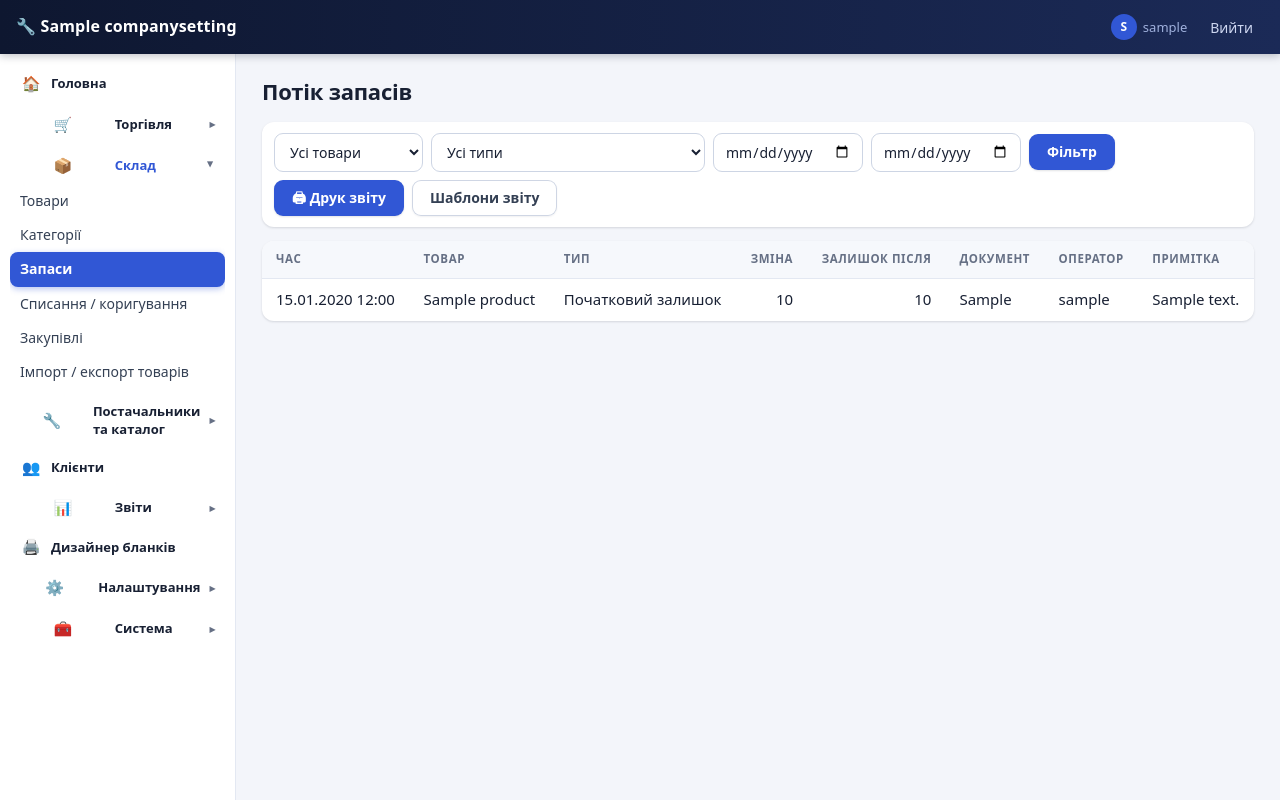
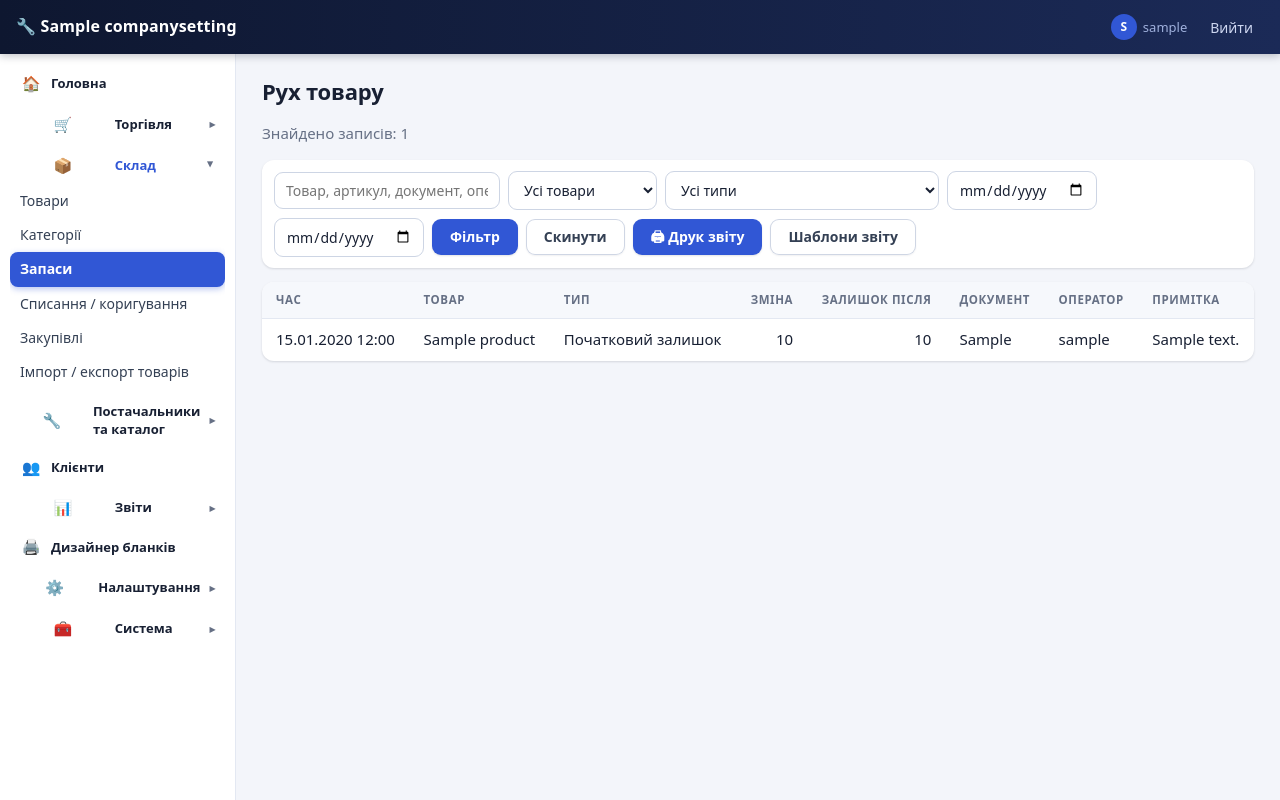
Before and after one commit to pavlo9840-gggpol/crm-prototup, a Django app: page /inventory/movements/ in a window 1280 px wide. Run offline with Django 4.2, Linux system fonts and the light colour scheme; a user stored in the database is signed in; data comes from the database, SQL or seed files in the repository; tables that the repository leaves empty hold one stand-in row (values such as "Sample post").

Commit message:
Improve stock movement history UX

```diff
--- a/core/templates/core/movements.html
+++ b/core/templates/core/movements.html
@@ -1,6 +1,10 @@
-{% extends "core/base.html" %}{% block content %}<h2>Потік запасів</h2>
-<form class="filter"><select name="product"><option value="">Усі товари</option>{% for p in products %}<option value="{{ p.pk }}">{{ p.name }}</option>{% endfor %}</select>
-<select name="type"><option value="">Усі типи</option>{% for k,v in types %}<option value="{{ k }}">{{ v }}</option>{% endfor %}</select>
-<input type="date" name="from" value="{{ request.GET.from }}"><input type="date" name="to" value="{{ request.GET.to }}"><button class="btn">Фільтр</button> <a class="btn" target="_blank" href="{% url 'print_movement_report' %}?{{ request.GET.urlencode }}">🖨 Друк звіту</a> <a class="btn gray" href="{% url 'designer_select' %}?type=movement_report">Шаблони звіту</a></form>
-<table><tr><th>Час<th>Товар<th>Тип<th class="n">Зміна<th class="n">Залишок після<th>Документ<th>Оператор<th>Примітка</tr>
-{% for m in moves %}<tr><td>{{ m.created_at|date:"d.m.Y H:i" }}<td>{{ m.product.name }}<td>{{ m.get_movement_type_display }}<td class="n">{{ m.quantity_change|floatformat:"-3" }}<td class="n">{{ m.balance_after|floatformat:"-3" }}<td>{{ m.doc_ref }}<td>{{ m.user|default:"" }}<td>{{ m.note }}</tr>{% endfor %}</table>{% endblock %}
+{% extends "core/base.html" %}{% block content %}<h2>Рух товару</h2>
+<p class="muted">Знайдено записів: {{ movement_count }}{% if movement_count > 300 %}. Показано перші 300 — звузьте фільтр для точного пошуку.{% endif %}</p>
+<form class="filter">
+<input name="q" value="{{ q }}" placeholder="Товар, артикул, документ, оператор або примітка">
+<select name="product"><option value="">Усі товари</option>{% for p in products %}<option value="{{ p.pk }}"{% if selected_product == p.pk|stringformat:"s" %} selected{% endif %}>{{ p.name }}</option>{% endfor %}</select>
+<select name="type"><option value="">Усі типи</option>{% for k,v in types %}<option value="{{ k }}"{% if selected_type == k %} selected{% endif %}>{{ v }}</option>{% endfor %}</select>
+<input type="date" name="from" value="{{ date_from }}"><input type="date" name="to" value="{{ date_to }}"><button class="btn">Фільтр</button>
+<a class="btn gray" href="{% url 'inventory_movements' %}">Скинути</a> <a class="btn" target="_blank" href="{% url 'print_movement_report' %}?{{ request.GET.urlencode }}">🖨 Друк звіту</a> <a class="btn gray" href="{% url 'designer_select' %}?type=movement_report">Шаблони звіту</a></form>
+<table><tr><th>Час</th><th>Товар</th><th>Тип</th><th class="n">Зміна</th><th class="n">Залишок після</th><th>Документ</th><th>Оператор</th><th>Примітка</th></tr>
+{% for m in moves %}<tr><td>{{ m.created_at|date:"d.m.Y H:i" }}</td><td>{{ m.product.name }}</td><td>{{ m.get_movement_type_display }}</td><td class="n">{{ m.quantity_change|floatformat:"-3" }}</td><td class="n">{{ m.balance_after|floatformat:"-3" }}</td><td>{{ m.doc_ref }}</td><td>{{ m.user|default:"" }}</td><td>{{ m.note }}</td></tr>{% empty %}<tr><td colspan="8">За заданими фільтрами рухів не знайдено.</td></tr>{% endfor %}</table>{% endblock %}
```
